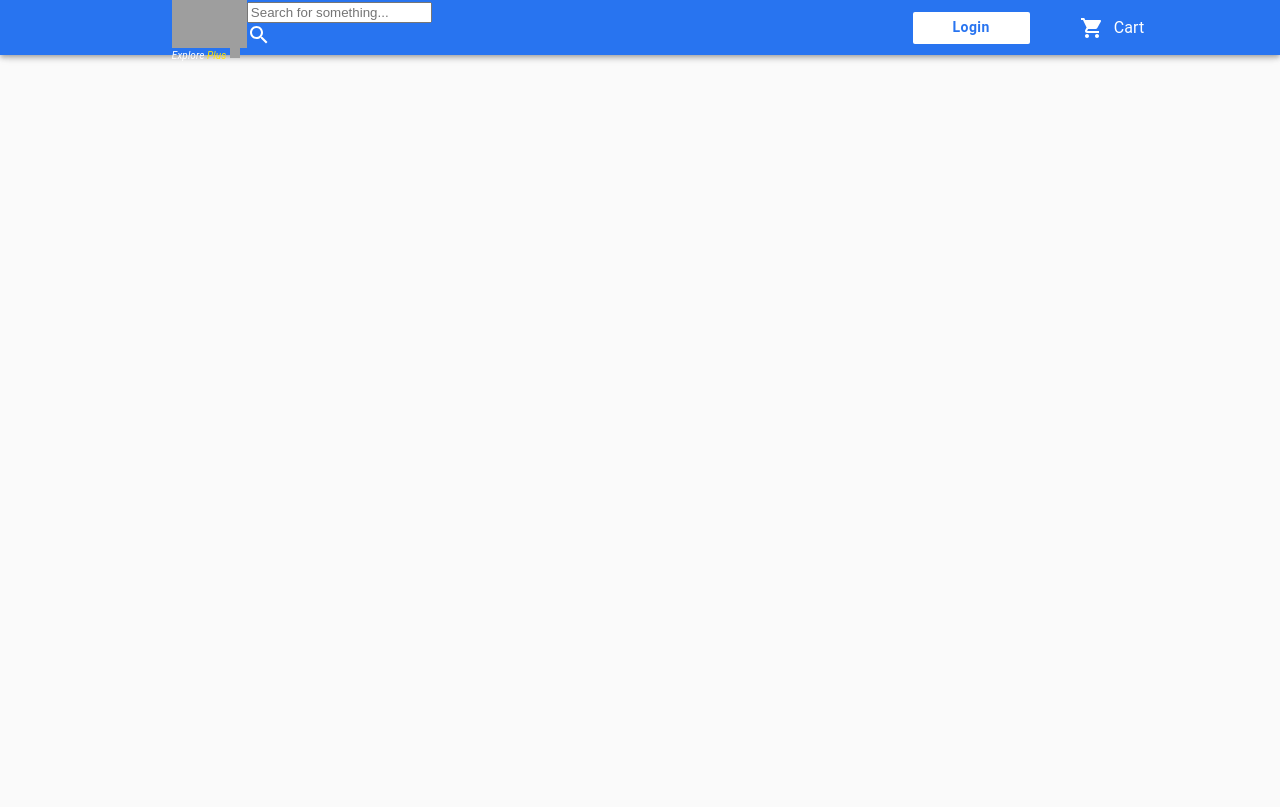
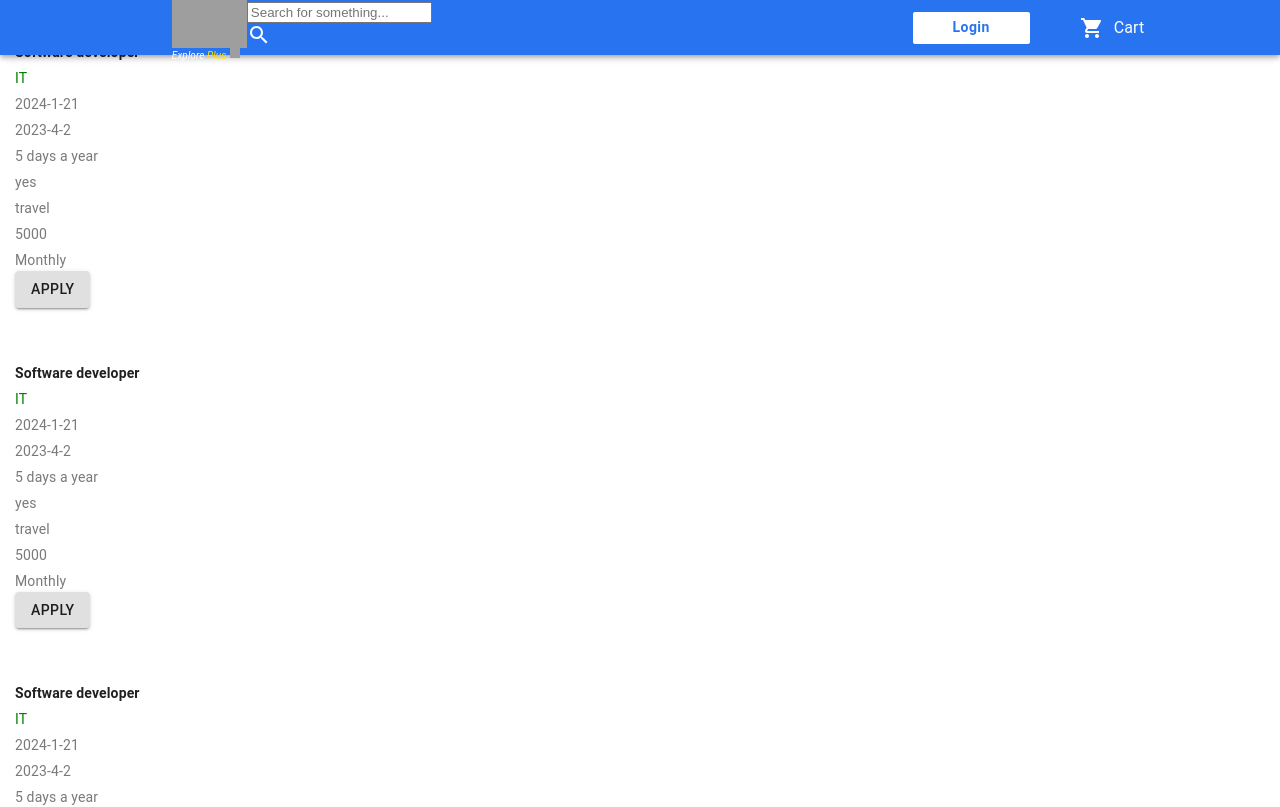
Before and after one commit to rxluo1202/304, a React (Create React App) app in the folder client/: page / in a window 1280 px wide. Shown: the top 807 px of the page. Built offline with nearby package versions, Linux system fonts and the light colour scheme; grey boxes are pictures that could not be loaded.

Commit message:
home page updated

```diff
--- a/client/src/App.js
+++ b/client/src/App.js
@@ -1,9 +1,11 @@
 import logo from './logo.svg';
 import './App.css';
 import Header from './Header/Header';
+import Slide from './Jobs/Slide';
 import TemplateProvider from './templates/TemplateProvider';
 import ContextProvider from './context/ContextProvider';
 import { BrowserRouter, Switch, Route } from 'react-router-dom';
+import jobs from './jobs.json';
 
 function App() {
   return (
@@ -11,6 +13,8 @@ function App() {
     <ContextProvider>
       <BrowserRouter>
         <Header />
+        <Slide  data={jobs}
+                    multi={true}/>
       </BrowserRouter>
     </ContextProvider>
   </TemplateProvider>
--- /dev/null
+++ b/client/src/AppDialog/AppDialog.jsx
@@ -0,0 +1,114 @@
+import React, { useState, useEffect } from 'react';
+import { Dialog, DialogContent, TextField, Box, Button, makeStyles, Typography } from '@material-ui/core';
+// import { authenticateLogin, authenticateSignup } from '../../service/api';
+
+const useStyle = makeStyles({
+    component: {
+        height: '70vh',
+        width: '90vh',
+        maxWidth: 'unset !important'
+    },
+    image: {
+        backgroundImage: `url(${'https://static-assets-web.flixcart.com/www/linchpin/fk-cp-zion/img/login_img_c4a81e.png'})`,
+        background: '#2874f0',
+        backgroundPosition: 'center 85%',
+        backgroundRepeat: 'no-repeat',
+        height: '70vh',
+        width: '40%',
+        padding: '45px 35px',
+        '& > *': {
+            color: '#FFFFFF',
+            fontWeight: 600
+        }
+    },
+    login: {
+        padding: '25px 35px',
+        display: 'flex',
+        flex: 1,
+        flexDirection: 'column',
+        '& > *': {
+            marginTop: 20
+        }
+    },
+    loginbtn: {
+        textTransform: 'none',
+        background: '#FB641B',
+        color: '#fff',
+        height: 48,
+        borderRadius: 2
+    },
+    requestbtn: {
+        textTransform: 'none',
+        background: '#fff',
+        color: '#2874f0',
+        height: 48,
+        borderRadius: 2,
+        boxShadow: '0 2px 4px 0 rgb(0 0 0 / 20%)'
+    },
+    text: {
+        color: '#878787',
+        fontSize: 12
+    },
+    createText: {
+        margin: 'auto 0 5px 0',
+        textAlign: 'center',
+        color: '#2874f0',
+        fontWeight: 600,
+        fontSize: 14,
+        cursor: 'pointer'
+    },
+    error: {
+        fontSize: 10,
+        color: '#ff6161',
+        lineHeight: 0,
+        marginTop: 10,
+        fontWeight: 600
+    }
+})
+
+const appInitialValues = {
+    username: '',
+    email: '',
+    time: '',
+    phone:''
+}
+
+const AppDialog = ({ open, setOpen, setApplication}) => {
+    const classes = useStyle();
+    const [ input, setInput ] = useState(appInitialValues);
+
+    const onInputChange = (e) => {
+        setInput({ ...input, [e.target.name]: e.target.value });
+    }
+
+    const submitApplication = async() => {
+        //let response = await authenticateSignup(signup);
+        //if(!response) return;
+        handleClose();
+        setApplication(input);
+    }
+
+    const handleClose = () => {
+        setOpen(false);
+    }
+
+    return (
+        <Dialog open={open} onClose={handleClose}>
+            <DialogContent className={classes.component} >
+                <Box style={{display: 'flex'}}>
+                    {
+                        <Box className={classes.login}>
+                            <TextField onChange={(e) => onInputChange(e)} name='username' label='Enter Username' />
+                            <TextField onChange={(e) => onInputChange(e)} name='email' label='Enter Email' />
+                            <TextField onChange={(e) => onInputChange(e)} name='time' label='Enter Time' />
+                            <TextField onChange={(e) => onInputChange(e)} name='phone' label='Enter Phone' />
+                            <Button className={classes.loginbtn} onClick={() => submitApplication()} >Apply</Button>
+                        </Box>
+                    }
+                </Box>
+            </DialogContent>
+        </Dialog>
+    )
+}
+
+export default AppDialog;
--- /dev/null
+++ b/client/src/Jobs/Slide.jsx
@@ -0,0 +1,103 @@
+import { Box, Typography, makeStyles, Button, Divider } from '@material-ui/core';
+import Carousel from 'react-multi-carousel';
+import "react-multi-carousel/lib/styles.css";
+import { Link } from 'react-router-dom';
+import React, { useState } from 'react';
+import AppDialog from '../AppDialog/AppDialog';
+
+
+const responsive = {
+    desktop: {
+        breakpoint: { max: 3000, min: 1024 },
+        items: 5,
+    },
+    tablet: {
+        breakpoint: { max: 1024, min: 464 },
+        items: 2,
+    },
+    mobile: {
+        breakpoint: { max: 464, min: 0 },
+        items: 1,
+    }
+};
+
+const useStyle = makeStyles(theme => ({
+    component: {
+        marginTop: 12,
+        background: '#FFFFFF'
+    },
+    image: {
+        width: 'auto',
+        height: 150
+    },
+    text: {
+        fontSize: 14,
+        marginTop: 5
+    },
+    deal: {
+        display: 'flex',
+        padding: '15px 20px'
+    },
+    dealText: {
+        fontSize: 22,
+        fontWeight: 600,
+        lineHeight: '32px',
+        marginRight: 25
+    },
+    button: {
+        marginLeft: 'auto',
+        backgroundColor: '#2874f0',
+        borderRadius: 2,
+        fontSize: 13
+    },
+    wrapper: {
+        padding: '25px 15px'
+    },
+
+}));
+
+const MultiSlide = ({ data }) => {
+    const classes = useStyle();
+
+    const [ open, setOpen ] = useState(false);
+
+    const openAppDialog = () => {
+        setOpen(true);
+    }
+
+    return (
+        <Box className={classes.component}>
+                {
+                    data.map(temp => (
+                        <Box textAlign="center" className={classes.wrapper}>
+                            {/* <img src={temp.image} className={classes.image} alt="" /> */}
+                            <Typography className={classes.text} style={{ fontWeight: 600, color: '#212121' }}>{temp.jobName}</Typography>
+                            <Typography className={classes.text} style={{ color: 'green' }}>{temp.industry}</Typography>
+                            <Typography className={classes.text} style={{ color: '#212121', opacity: '.6' }}>{temp.endDate}</Typography>
+                            <Typography className={classes.text} style={{ color: '#212121', opacity: '.6' }}>{temp.postDate}</Typography>
+                            <Typography className={classes.text} style={{ color: '#212121', opacity: '.6' }}>{temp.holiday}</Typography>
+                            <Typography className={classes.text} style={{ color: '#212121', opacity: '.6' }}>{temp.training}</Typography>
+                            <Typography className={classes.text} style={{ color: '#212121', opacity: '.6' }}>{temp.allowance}</Typography>
+                            <Typography className={classes.text} style={{ color: '#212121', opacity: '.6' }}>{temp.salary}</Typography>
+                            <Typography className={classes.text} style={{ color: '#212121', opacity: '.6' }}>{temp.salaryType}</Typography>
+                            <Button variant="contained" onClick={() => openAppDialog() }>Apply</Button>
+                            <AppDialog open={open} setOpen={setOpen} />
+                        </Box>
+                    ))
+                }
+
+        </Box>
+    )
+}
+
+const Slide = (props) => {
+    return (
+        <>
+            {
+                props.multi === true ? <MultiSlide {...props} /> : ''
+            }
+        </>
+    )
+}
+
+export default Slide;
--- /dev/null
+++ b/client/src/jobs.json
@@ -0,0 +1,69 @@
+[
+    {
+        "postDate": "2023-4-2",
+        "endDate": "2024-1-21",
+        "jobName": "Software developer",
+        "industry": "IT",
+        "holiday": "5 days a year",
+        "training": "yes",
+        "allowance": "travel",
+        "salary": "5000",
+        "salaryType": "Monthly"
+    },
+    {
+        "postDate": "2023-4-2",
+        "endDate": "2024-1-21",
+        "jobName": "Software developer",
+        "industry": "IT",
+        "holiday": "5 days a year",
+        "training": "yes",
+        "allowance": "travel",
+        "salary": "5000",
+        "salaryType": "Monthly"
+    },
+    {
+        "postDate": "2023-4-2",
+        "endDate": "2024-1-21",
+        "jobName": "Software developer",
+        "industry": "IT",
+        "holiday": "5 days a year",
+        "training": "yes",
+        "allowance": "travel",
+        "salary": "5000",
+        "salaryType": "Monthly"
+    },
+    {
+        "postDate": "2023-4-2",
+        "endDate": "2024-1-21",
+        "jobName": "Software developer",
+        "industry": "IT",
+        "holiday": "5 days a year",
+        "training": "yes",
+        "allowance": "travel",
+        "salary": "5000",
+        "salaryType": "Monthly"
+    },
+    {
+        "postDate": "2023-4-2",
+        "endDate": "2024-1-21",
+        "jobName": "Software developer",
+        "industry": "IT",
+        "holiday": "5 days a year",
+        "training": "yes",
+        "allowance": "travel",
+        "salary": "5000",
+        "salaryType": "Monthly"
+    },
+    {
+        "postDate": "2023-4-2",
+        "endDate": "2024-1-21",
+        "jobName": "Software developer",
+        "industry": "IT",
+        "holiday": "5 days a year",
+        "training": "yes",
+        "allowance": "travel",
+        "salary": "5000",
+        "salaryType": "Monthly"
+    }
+
+]
```
Also changed, not shown: 1 other file (tests, documents, lock files or other folders).
